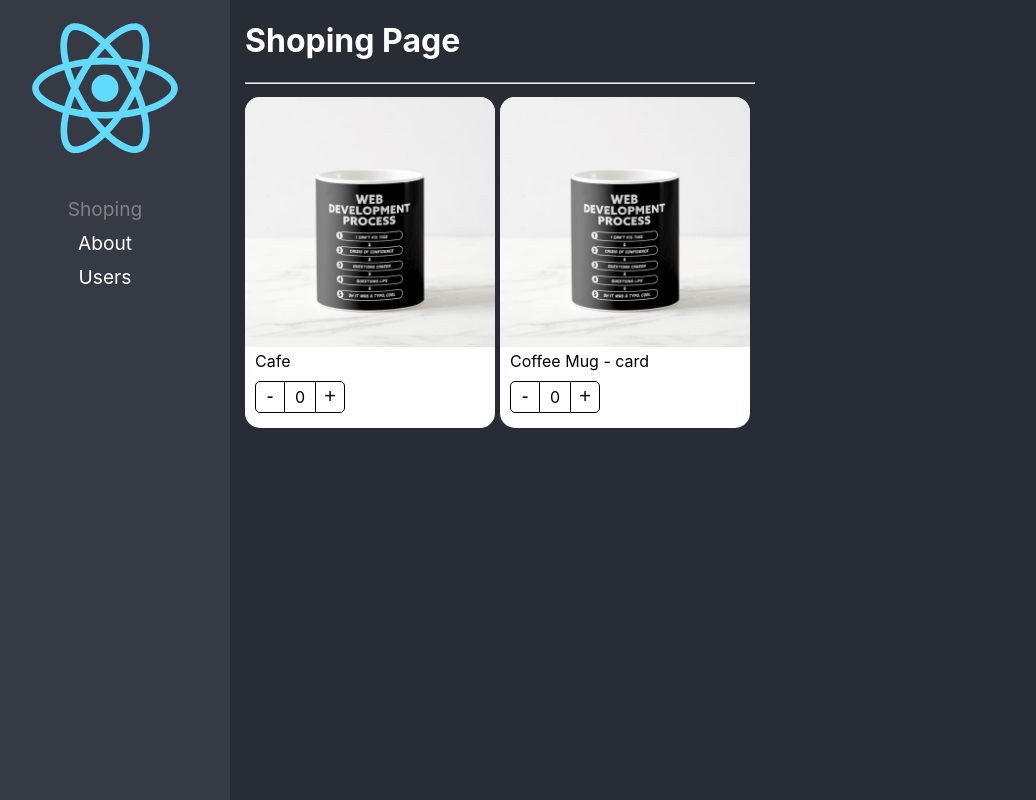
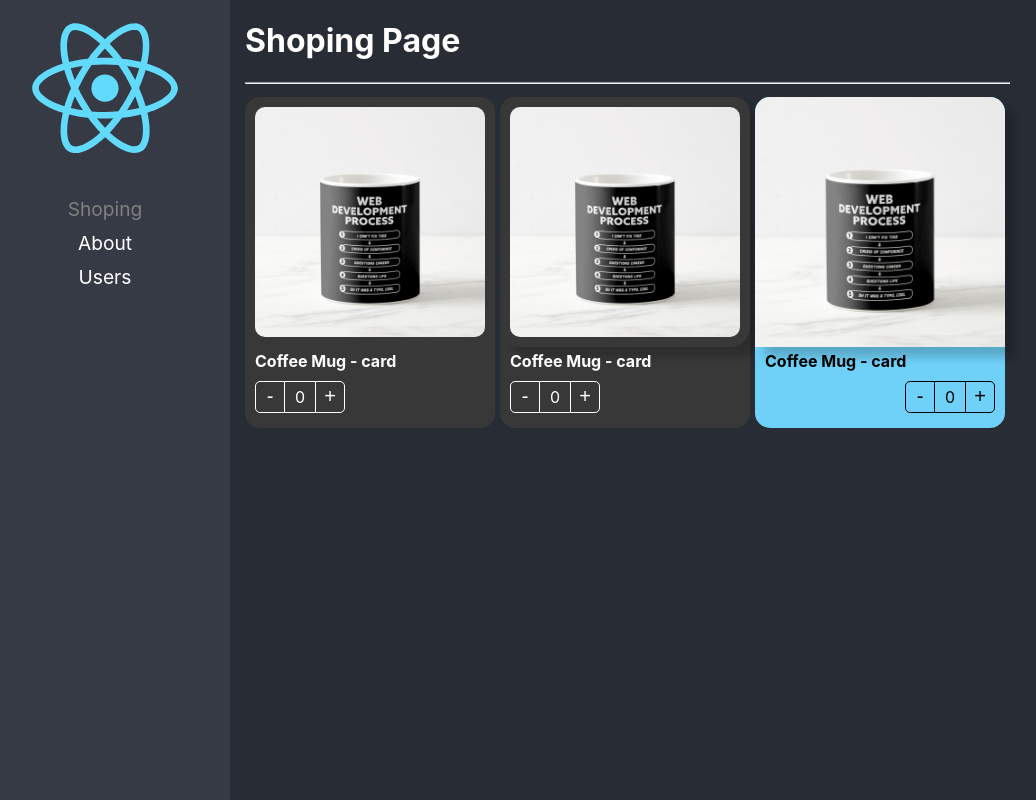
Before and after one commit to iddiaz/react-adv, a React (Create React App) app: page /home in a window 1280 px wide. Shown: the whole page, without its empty margins (20-1056 px from the left). Built offline with nearby package versions, Linux system fonts and the light colour scheme.

Commit message:
Component Extend Styles implement

```diff
--- a/src/02-components-patterns/components/ProductButtons.tsx
+++ b/src/02-components-patterns/components/ProductButtons.tsx
@@ -1,16 +1,24 @@
-import { useContext } from "react";
+import { CSSProperties, useContext } from "react";
 import { ProductContext } from "./ProductCard";
 
 import styles from '../styles/styles.module.css';
 
+export interface Props {
+   className?: string;
+   activeBtnClass?: string;
+   style?: CSSProperties;
+}
 
-export const ProductButtons = ( )=> {
+export const ProductButtons = ( {className, style }: Props )=> {
 
    const { increaseBy, counter } = useContext(ProductContext);
 
    return (
 
-      <div className={styles.buttonsContainer}>
+      <div
+         className={ `${styles.buttonsContainer} ${className}`}
+         style={ style }
+      >
          <button
             className={styles.buttonMinus}
             onClick={ ()=>increaseBy(-1) }
--- a/src/02-components-patterns/components/ProductCard.tsx
+++ b/src/02-components-patterns/components/ProductCard.tsx
@@ -1,6 +1,6 @@
-import { createContext } from 'react';
+import { createContext, ReactElement, CSSProperties } from 'react';
 import { useProduct } from '../hooks/useProduct';
-import { ProductCardProps, ProductContextProps } from '../interfaces/interfaces';
+import { ProductContextProps, Product } from '../interfaces/interfaces';
 
 import styles from '../styles/styles.module.css';
 
@@ -11,8 +11,14 @@
 const { Provider } = ProductContext;
 
 
+export interface Props {
+   product: Product;
+   children?:ReactElement | ReactElement[];
+   className?: string;
+   style?: CSSProperties
+}
 
-export const ProductCard = ( { children, product }:ProductCardProps ) => {
+export const ProductCard = ( { children, product, className, style }:Props ) => {
 
    const {counter, increaseBy} = useProduct();
 
@@ -23,7 +29,10 @@
          product
       }}>
 
-         <div className={styles.productCard} >
+         <div
+            className={ `${styles.productCard} ${className}` }
+            style={ style }
+         >
             { children }
          </div>
 
--- a/src/02-components-patterns/components/ProductImage.tsx
+++ b/src/02-components-patterns/components/ProductImage.tsx
@@ -1,10 +1,15 @@
-import { useContext } from "react";
+import { useContext, CSSProperties } from 'react';
 import { ProductContext } from "./ProductCard";
 import noImage from '../assets/no-image.jpg';
 import styles from '../styles/styles.module.css';
 
+export interface Props {
+   img?: string,
+   className?: string,
+   style?: CSSProperties,
+}
 
-export const ProductImage = ( {img = ''} ) =>{
+export const ProductImage = ( {img = '', className, style }: Props ) =>{
 
    const { product } = useContext( ProductContext );
 
@@ -19,6 +24,12 @@
    }
 
    return (
-      <img className={styles.productImg} src={ imgToShow } alt="Product " />
+
+      <img
+         className={ `${styles.productImg} ${className}` }
+         src={ imgToShow }
+         alt="Product "
+         style={ style }
+      />
    )
 }
--- a/src/02-components-patterns/components/ProductTitle.tsx
+++ b/src/02-components-patterns/components/ProductTitle.tsx
@@ -1,16 +1,26 @@
-import { useContext } from "react";
+import { CSSProperties, useContext } from "react";
 import { ProductContext } from "./ProductCard";
 
 import styles from '../styles/styles.module.css';
 
+export interface Props {
+   className?: string,
+   title?: string,
+   activeClass?: string;
+   style?: CSSProperties;
+}
 
-export const ProductTitle = ( {title}: {title?: string} ) =>{
+
+export const ProductTitle = ( {title, className, style}: Props ) =>{
 
    const { product } = useContext(ProductContext);
 
    return (
 
-      <span className={styles.productDescription }>
+      <span
+         className={ `${styles.productDescription} ${className}` }
+         style={ style }
+      >
          { title ? title : product.title }
       </span>
 
--- a/src/02-components-patterns/pages/ShoppingPage.tsx
+++ b/src/02-components-patterns/pages/ShoppingPage.tsx
@@ -1,5 +1,7 @@
 
 import { ProductButtons, ProductCard, ProductImage, ProductTitle } from '../components';
+
+import '../styles/custom-styles.css';
 
 const product = {
    id:'1',
@@ -23,17 +25,35 @@
 
          }}>
 
-            <ProductCard product={ product }>
-               <ProductCard.Image />
-               <ProductCard.Title title='Cafe' />
-               <ProductCard.Buttons />
+            <ProductCard product={ product } className="bg-dark text-white">
+               <ProductCard.Image className="custom-image" />
+               <ProductCard.Title className="text-bold" activeClass="active"/>
+               <ProductCard.Buttons className="custom-buttons" activeBtnClass="active" />
             </ProductCard>
 
 
-            <ProductCard product={ product }>
-               <ProductImage />
-               <ProductTitle />
-               <ProductButtons />
+            <ProductCard
+               product={ product }
+               className="bg-dark text-white"
+            >
+               <ProductImage className="custom-image" style={{boxShadow: '10px 10px 10px rgba(0,0,0,0.2)'}} />
+               <ProductTitle className="text-white text-bold " activeClass="active"/>
+               <ProductButtons className="custom-buttons" activeBtnClass="active" />
+            </ProductCard>
+
+
+            <ProductCard
+               product={ product }
+               style={{ backgroundColor: '#70D1F8'}}
+            >
+               <ProductImage style={{boxShadow: '10px 10px 10px rgba(0,0,0,0.2)'}}  />
+               <ProductTitle style={{ fontWeight:'bold'}} />
+               <ProductButtons
+                  style={{
+                     display: 'flex',
+                     justifyContent: 'end'
+                  }}
+               />
             </ProductCard>
 
          </div>
--- /dev/null
+++ b/src/02-components-patterns/styles/custom-styles.css
@@ -0,0 +1,23 @@
+.bg-dark {
+   background-color: rgb(56,56,56);
+}
+
+.text-white {
+   color: white;
+}
+
+.text-bold {
+   font-weight: bold;
+}
+
+.custom-image {
+   border-radius: 20px;
+   padding: 10px;
+   width: calc(100% - 20px);
+}
+
+.custom-buttons button,
+.custom-buttons div  {
+   color: white;
+   border-color: white;
+}
```
Also changed, not shown: src/02-components-patterns/interfaces/interfaces.ts (+11 -10 lines).
